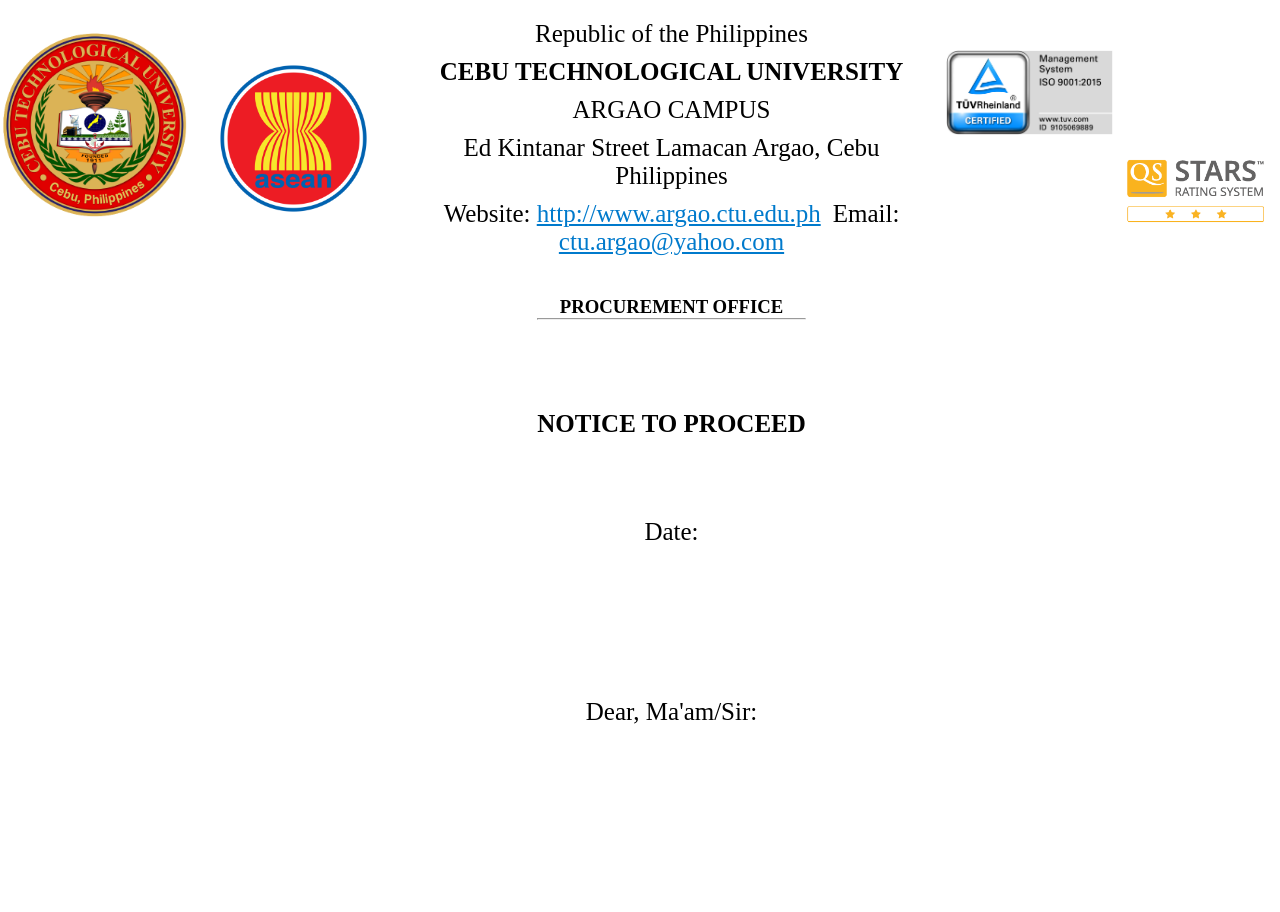
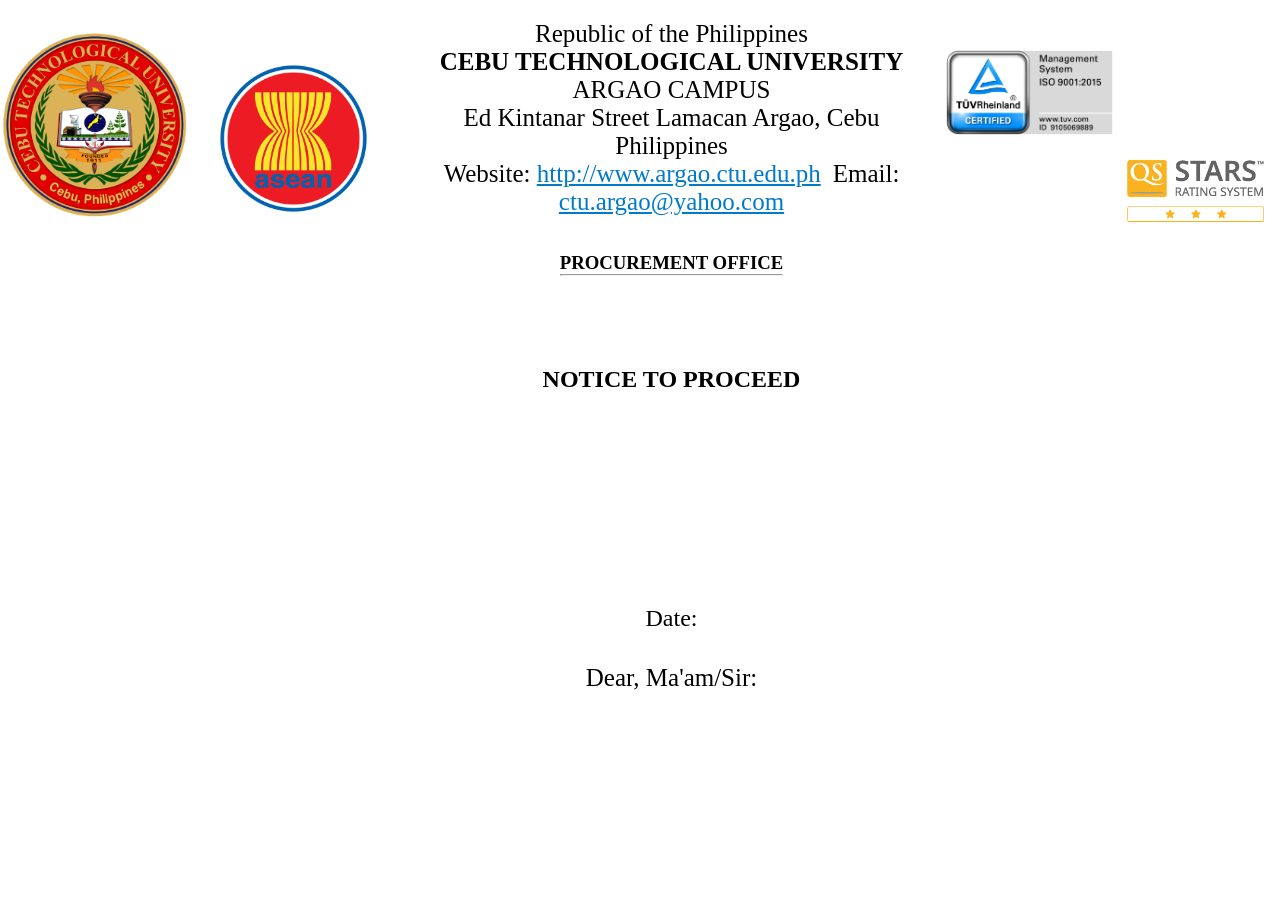
Before and after one commit to tinang0931/ONLINE_SUPPLY_OFFICE_COPY, a Django app: page /np/ in a window 1280 px wide. After the commit the page ends 690 px from the top, so only its background shows below. Run offline with Django 4.2, Linux system fonts and the light colour scheme; the visitor is signed in with stand-in values (Sample User, id 1).

Commit message:
kristine/11-14-2023

```diff
--- a/accounts/templates/accounts/Admin/BAC_Secretariat/np.html
+++ b/accounts/templates/accounts/Admin/BAC_Secretariat/np.html
@@ -12,14 +12,6 @@
         padding: 0;
         box-sizing: border-box;
         font-family: 'Times New Roman', Times, serif;
-}
-
-
-        /* Apply some styling to the header */
-        header {
-            background-color: #007acc;
-            color: white;
-            padding: 10px;
     }
 
         /* Style the logo */
@@ -53,9 +45,25 @@
         }
 
         /* Style the headings and paragraphs */
-        h {
+        h{
             font-size: 25px;
             text-align: center;
+        }
+
+
+        h3{
+            text-align: center;
+        }
+
+        h4 {
+            display: block;
+            font-size: 24px;
+            margin-block-start: 1.33em;
+            margin-block-end: 1.33em;
+            margin-inline-start: 0px;
+            margin-inline-end: 0px;
+            font-weight: normal;
+            text-align: left;
         }
 
         p {
@@ -88,179 +96,32 @@
             margin-top: 145px;
         }
 
-        .br {
-            margin-bottom: 20px;
-        }
-
-        .content p{
+        .content {
             text-align: left;
-            margin-right: 800px;
-        }
-
-        .name p {
-            font-size: 25px;
-            display: grid;
-            margin: 0;
-            padding: 5px;
-        }
-
-        .committee-member {
-    border-radius: 5px;
-    margin: 15px;
-    padding: 15px;
-    text-align: center;
-    width: 200px;
-    align-self: flex-start;
-
-}
-.committee {
-    display: inline;
-    align-self: flex-end;
-}
-
-
-h2 {
-    color: #333;
-    margin-bottom: 10px;
-}
-
-p {
-    color: #666;
-}
-
-ul {
-        list-style-type: none;
-        padding: 0;
-        margin: 0;
-    }
-
-    li {
-        margin: 5px 0;
-    }
-
-    li:before {
-        content: "\00a0";
-    }
-
-    ul[contenteditable="true"]:focus {
-        outline: none;
-    }
-
-    .content,
-        .text {
-            border: none;
-            outline: none;
-            margin: 0;
-            padding: 0;
-        }
-
-        .content h,
-        .text h {
-            margin: 0;
-            padding: 0;
-            display: inline;
-        }
-
-        .content h span,
-        .text h span,
-        .content h1 span,
-        .text h1 span {
-            border: none;
-            outline: none;
-            margin: 0;
-            padding: 0;
-            display: inline;
-            background-color: transparent;
-            white-space: pre-wrap;
-        }
-
-        .content, .text, .text.closing, .committee-member {
-            margin: 20px;
-            padding: 20px;
-            border-radius: 10px;
-            max-width: 600px;
-            margin: left;
-        }
-
-        h {
-            margin-bottom: 10px;
-        }
-
-        h1 {
-            font-size: 40px;
-            margin: 0;
-        }
-
-        h2 {
-            font-size: 16px;
-            margin: 0;
-        }
-
-        .content,
-        .text {
-            border: none;
-            outline: none;
-            margin: 0;
-            padding: 0;
-        }
-
-        .content h,
-        .text h {
-            margin: 0;
-            padding: 0;
-            display: inline;
-        }
-
-        .content h span,
-        .text h span,
-        .content h1 span,
-        .text h1 span {
-            border: none;
-            outline: none;
-            margin: 0;
-            padding: 0;
-            display: inline;
-            background-color: transparent;
-            white-space: pre-wrap;
-        }
-
-        .content, .text, .text.closing, .committee-member {
-            margin: 20px;
-            padding: 20px;
-            border-radius: 10px;
-            max-width: 600px;
-            margin: left;
-        }
-
-        h {
-            margin-bottom: 10px;
-        }
-
-        h1 {
-            font-size: 40px;
-            margin: 0;
-        }
-
-        h2 {
-            font-size: 16px;
-            margin: 0;
         }
 
     </style>
+
 
 <link rel="icon" href="favicon.ico" type="image/x-icon">
 </head>
 <body>
 
-    <nav>
+    <div>
         <img class="ctu_logo" src="{% static 'images/ctu_loogo.png' %}"  alt="logo">
+    </div>
+
+    <div>
         <img class="asean_logo" src="{% static 'images/asean.png' %}"  alt="logo">
+    </div>
+
+    <div>
         <img class="stars_logo" src="{% static 'images/uni.png' %}"  alt="logo">
-    </nav>
+    </div>
 
-    <nav>
+    <div>
         <img class="iso_logo" src="{% static 'images/iso.jpg' %}"  alt="logo">
-    </nav>
+    </div>
 
     <div class="container">
         <h>Republic of the Philippines</h>
@@ -270,39 +131,42 @@
         <div><h>Website: <a href="http://www.argao.ctu.edu.ph">http://www.argao.ctu.edu.ph</a></h> &nbsp; <h>Email: <a href="mailto:ctu.argao@yahoo.com">ctu.argao@yahoo.com</a></h>
     </div>
 
+        <div> &nbsp</div>
+        <div> &nbsp</div>
+
+
+
     <div class="text">
         <h3><b>PROCUREMENT OFFICE</b></h3>
         <hr>
+    </div>
+
         <div> &nbsp</div>
         <div> &nbsp</div>
         <div> &nbsp</div>
         <div> &nbsp</div>
         <div> &nbsp</div>
-        <h><b>NOTICE TO PROCEED</b></h>
+
+    <div>
+        <h2>NOTICE TO PROCEED</h2>
     </div>
 
+    <div> &nbsp</div>
+    <div> &nbsp</div>
+    <div> &nbsp</div>
+    <div> &nbsp</div>
+    <div> &nbsp</div>
+    <div> &nbsp</div>
+    <div> &nbsp</div>
+    <div> &nbsp</div>
+    <div> &nbsp</div>
+    <div> &nbsp</div>
+
+
     <div class="content">
-        <h>Date: <span contenteditable="true"></span></h>
-        <div>&nbsp;</div>
-        <div>&nbsp;</div>
-        <div>&nbsp;</div>
-        <div>&nbsp;</div>
-        <h1><span contenteditable="true"></span></h1>
-        <h1><span contenteditable="true"></span></h1>
-        <h1><span contenteditable="true"></span></h1>
+        <h4>Date: <span contenteditable="true"></span></h4>
     </div>
 
     <div class="text">
-        <h>Dear, Ma'am/Sir: <span contenteditable="true"></span></h>
-        <div>&nbsp;</div>
-        <div>&nbsp;</div>
-        <div>&nbsp;</div>
-        <div>&nbsp;</div>
-        <div>&nbsp;</div>
-        <div>&nbsp;</div>
-        <div>&nbsp;</div>
-        <h1><span contenteditable="true"></span></h1>
-        <h1><span contenteditable="true"></span></h1>
-        <h1><span contenteditable="true"></span></h1>
-        <h1><span contenteditable="true"></span></h1>
+        <p>Dear, Ma'am/Sir: <span contenteditable="true"></span></p>
     </div>
```
Lines whose indentation alone changed are shown as unchanged.
